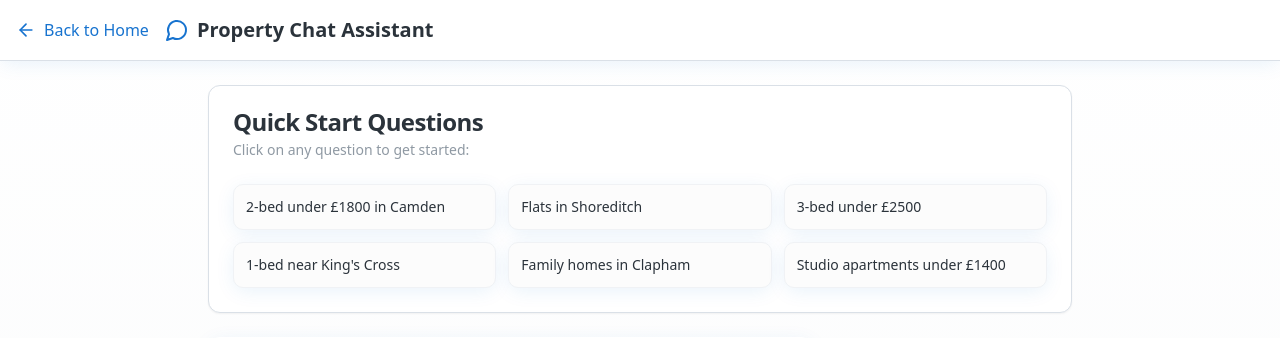
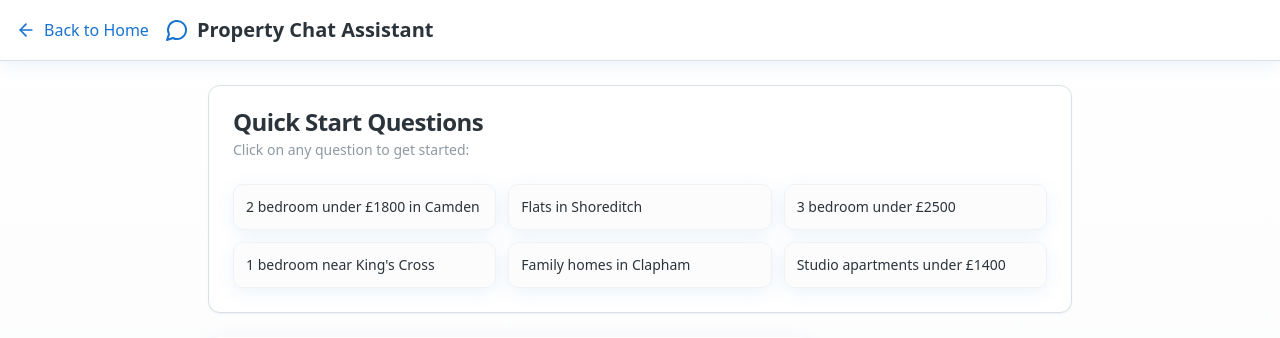
Before and after one commit to ewills1/star-property-guide, a React (Vite) app: page /chat in a window 1280 px wide. Shown: the top 338 px of the page. Built offline with nearby package versions, Linux system fonts and the light colour scheme; the HTML template or start-up script is replaced by a standard one.

Commit message:
Fix quick start questions

```diff
--- a/src/pages/Chat.tsx
+++ b/src/pages/Chat.tsx
@@ -22,10 +22,10 @@ interface UserPreferences {
 }
 
 const starterQuestions = [
-  "2-bed under £1800 in Camden",
+  "2 bedroom under £1800 in Camden",
   "Flats in Shoreditch",
-  "3-bed under £2500",
-  "1-bed near King's Cross",
+  "3 bedroom under £2500",
+  "1 bedroom near King's Cross",
   "Family homes in Clapham",
   "Studio apartments under £1400",
 ];
```
